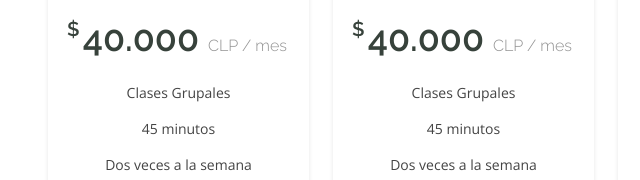
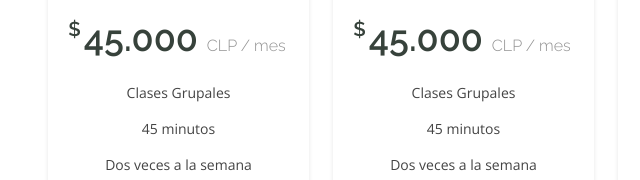
Before and after one commit to G4ntZ/newyorkacademy, a plain HTML site: page pricing.html in a window 1280 px wide. Shown: the part 563-743 px from the top of the page, 34-674 px from the left. Drawn offline with nearby package versions, Linux system fonts and the light colour scheme.

Commit message:
mod valor

```diff
--- a/pricing.html
+++ b/pricing.html
@@ -96,7 +96,7 @@
           <div class="col-xl-3 col-lg-6" data-aos="fade-up" data-aos-delay="100">
             <div class="pricing-item">
               <h3>Clases de Conversación</h3>
-              <h4><sup>$</sup>40.000 <span>CLP / mes</span></h4>
+              <h4><sup>$</sup>45.000 <span>CLP / mes</span></h4>
               <ul>
                 <li>Clases Grupales</li>
                 <li>45 minutos</li>
@@ -114,7 +114,7 @@
           <div class="col-xl-3 col-lg-6" data-aos="fade-up" data-aos-delay="200">
             <div class="pricing-item featured">
               <h3>Cursos por niveles</h3>
-              <h4><sup>$</sup>40.000 <span>CLP / mes</span></h4>
+              <h4><sup>$</sup>45.000 <span>CLP / mes</span></h4>
               <ul>
                 <li>Clases Grupales</li>
                 <li>45 minutos</li>
```
